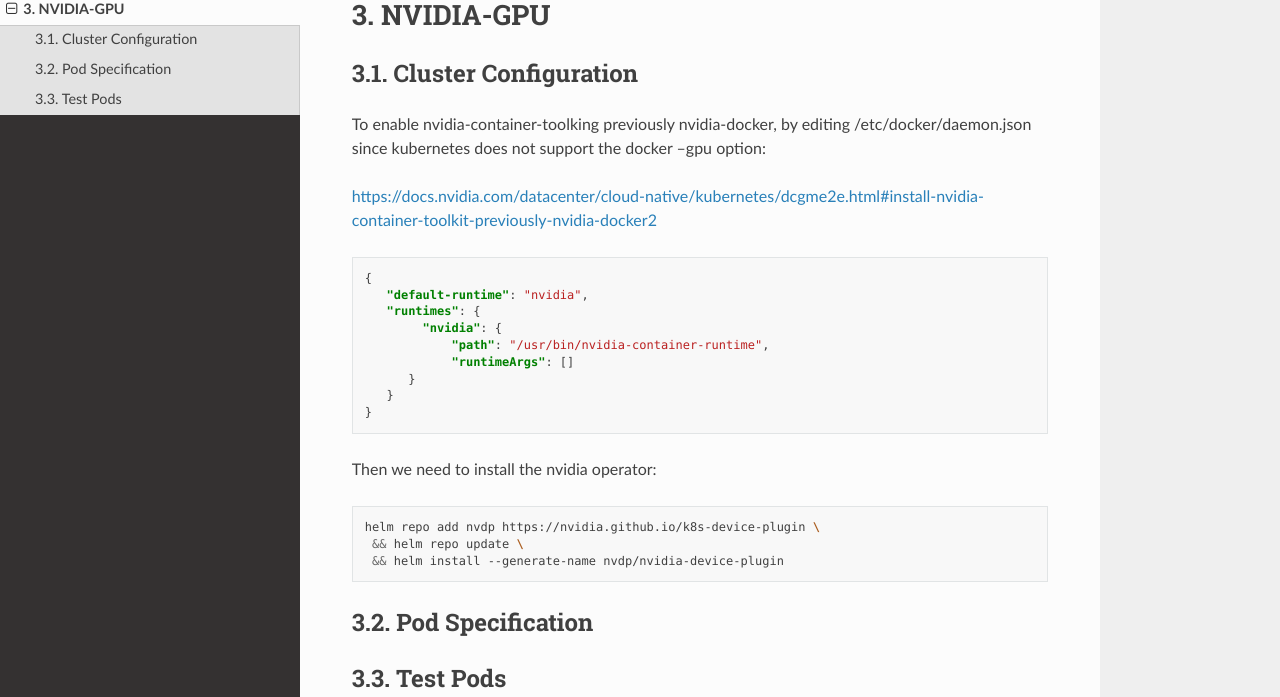
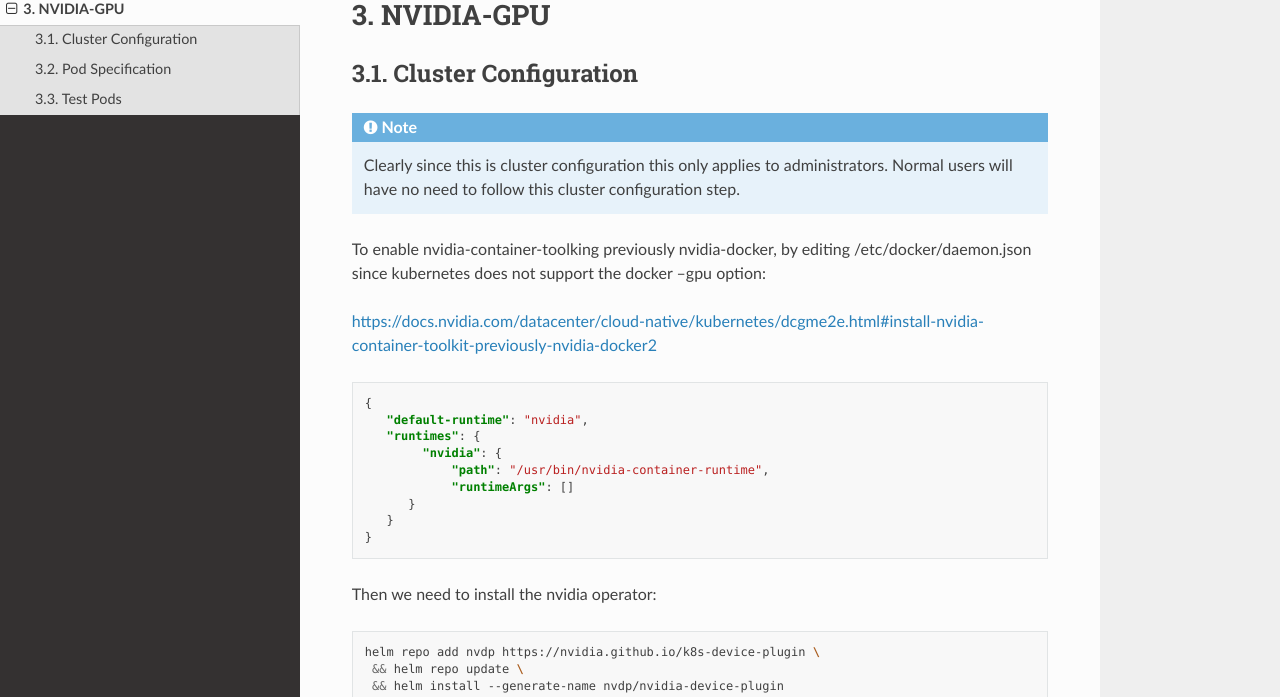
Before and after one commit to DreamingRaven/deep-kube-docs, a Sphinx documentation site: the page built from docs/source/gpu.rst, in a window 1280 px wide and 900 px high, cut to the strip 203-900 px from the top of the window. Built offline with Sphinx 7.4.7 and the Read the Docs theme 2.0.0, drawn with Linux system fonts in a browser that asks for light colours; the version number could not be read and is left out.

Commit message:
Added cluster config note

```diff
--- a/docs/source/gpu.rst
+++ b/docs/source/gpu.rst
@@ -5,6 +5,11 @@ NVIDIA-GPU
 
 Cluster Configuration
 +++++++++++++++++++++
+
+.. note::
+
+  Clearly since this is cluster configuration this only applies to administrators. Normal users will have no need to follow this cluster configuration step.
+
 
 To enable nvidia-container-toolking previously nvidia-docker, by editing /etc/docker/daemon.json since kubernetes does not support the docker --gpu option:
 
```
